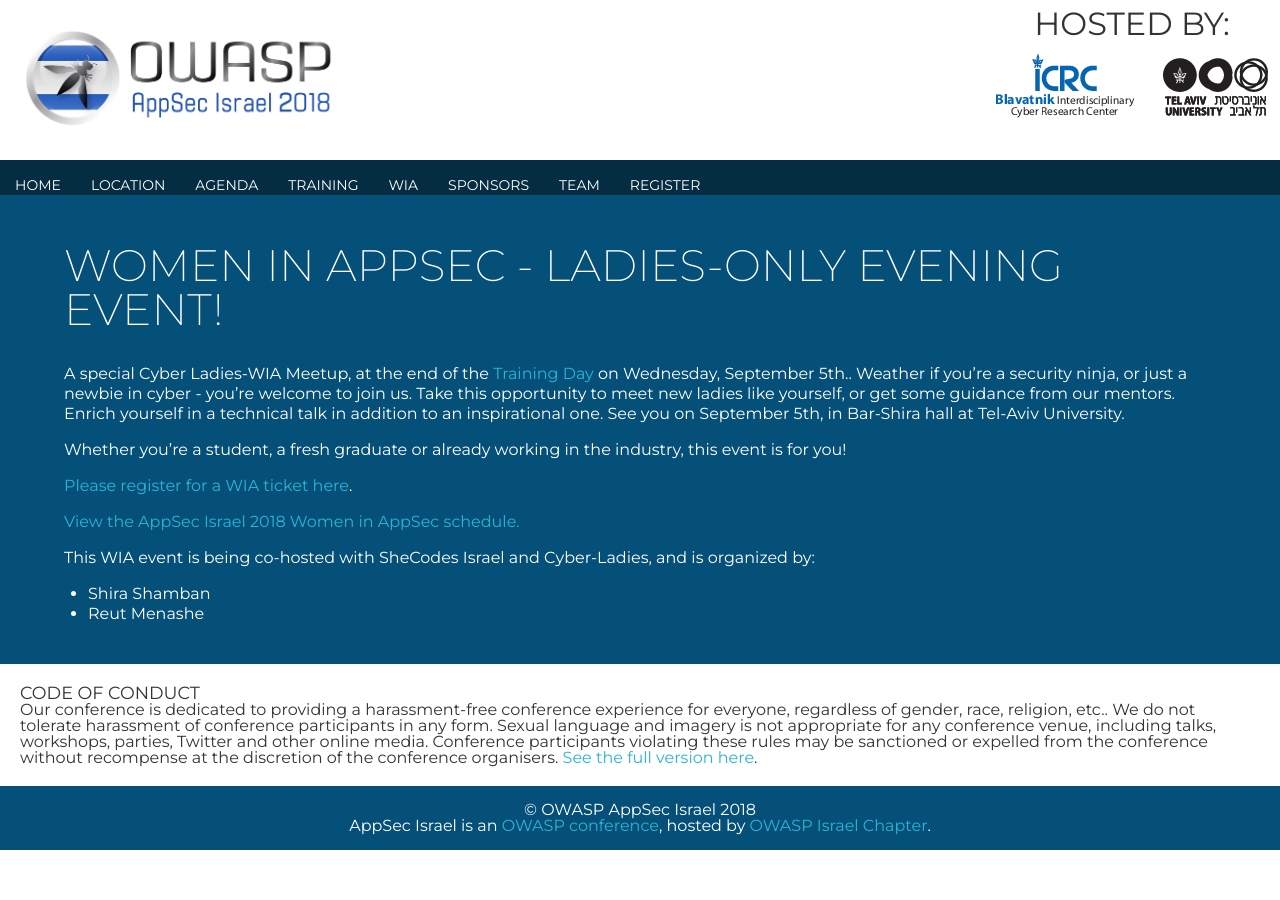
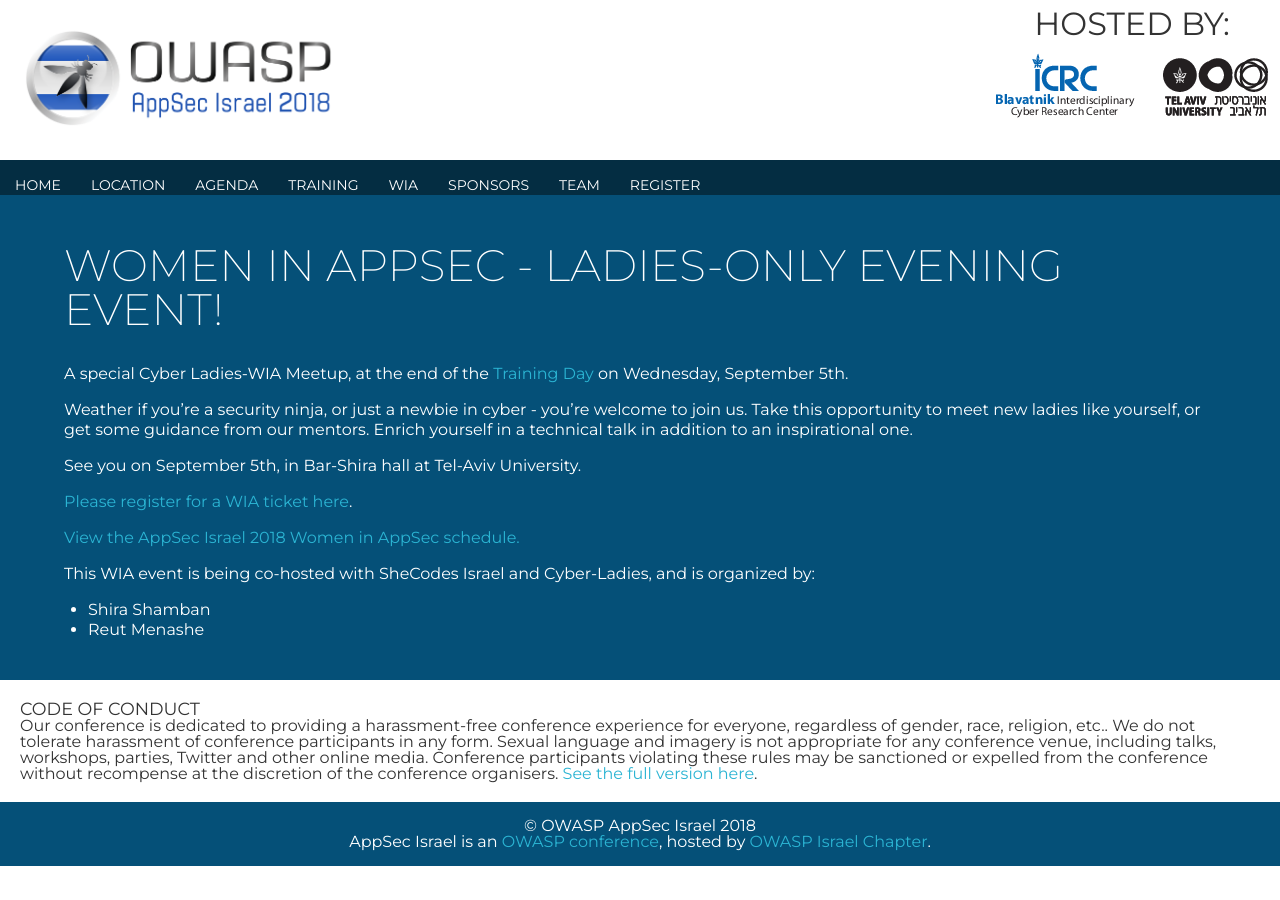
Before and after one commit to OWASP/AppSec-Israel-2018, a Jekyll site: the page built from WIA.md, in a window 1280 px wide. Built offline with Jekyll 4.4.1, drawn with Linux system fonts in a browser that asks for light colours; our own code applies the rules of GitHub Pages for plain Markdown files; a script that is not in the unit is left out.

Commit message:
Update WIA.md

```diff
--- a/WIA.md
+++ b/WIA.md
@@ -2,11 +2,11 @@
 ---
 
 ## Women In AppSec - Ladies-only Evening event!
-A special Cyber Ladies-WIA Meetup, at the end of the [Training Day](Training) on {{ site.trainingday }}..
+A special Cyber Ladies-WIA Meetup, at the end of the [Training Day](Training) on {{ site.trainingday }}.
+
 Weather if you're a security ninja, or just a newbie in cyber - you're welcome to join us. Take this opportunity to meet new ladies like yourself, or get some guidance from our mentors. Enrich yourself in a technical talk in addition to an inspirational one.
+
 See you on September 5th, in Bar-Shira hall at Tel-Aviv University.
-
-Whether you're a student, a fresh graduate or already working in the industry, this event is for you!
 
 [Please register for a WIA ticket here](Register).
 
```
